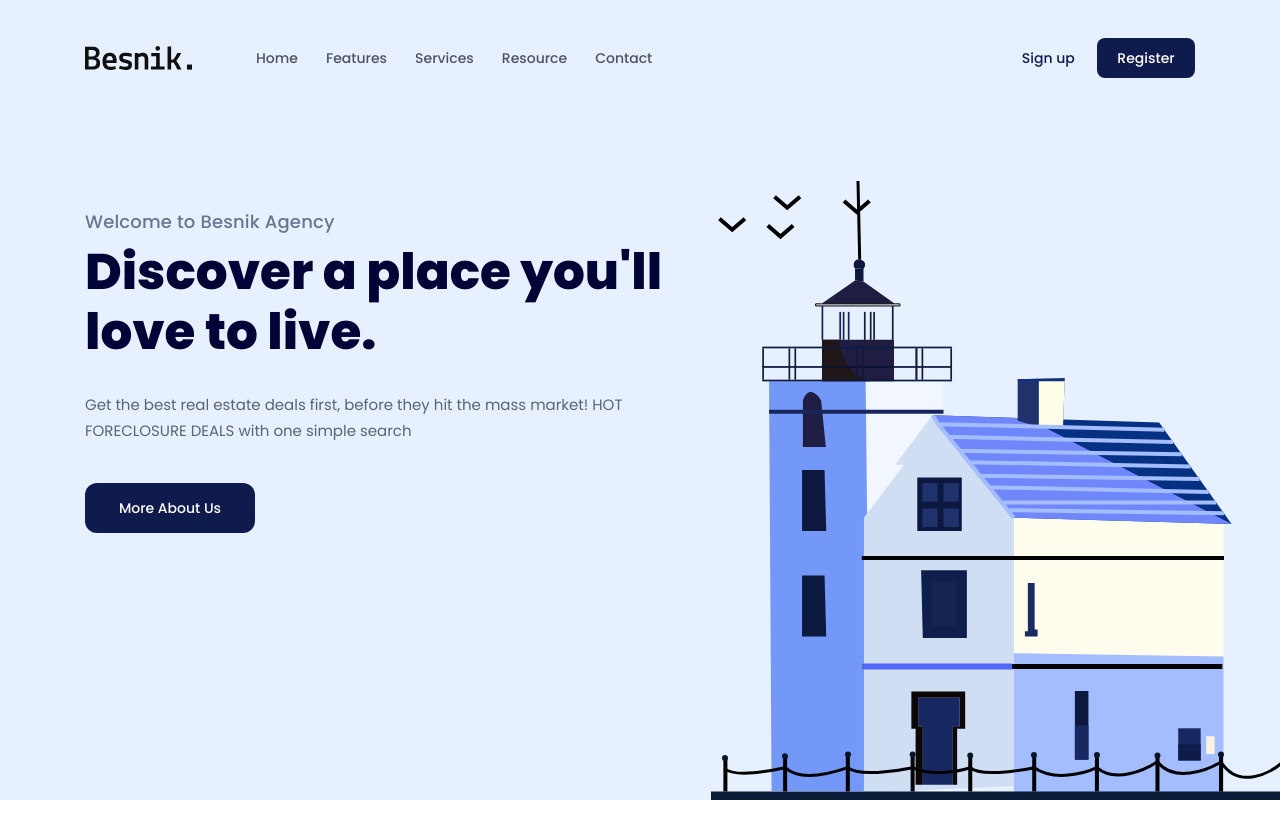
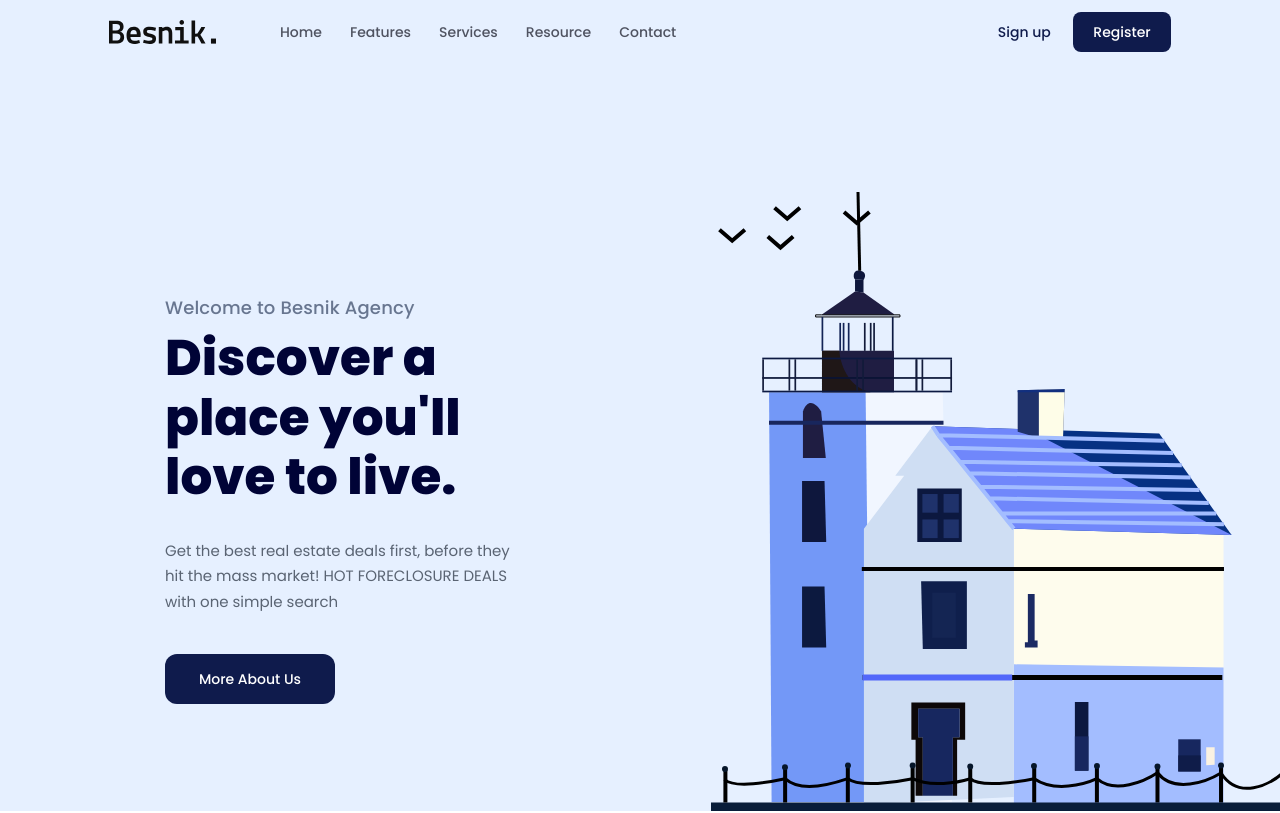
Before and after one commit to KhoaNguyenNe/Project_1, a plain HTML site: page index.html in a window 1280 px wide. Shown: the top 813 px of the page. Drawn offline with Linux system fonts and the light colour scheme.

Commit message:
Cải thiện header

```diff
--- a/assets/css/style.css
+++ b/assets/css/style.css
@@ -59,16 +59,25 @@ a {
 }
 
 /* Header */
-.header {
+.fixed-header {
+    background: #e6f0ff;
+    /* padding-top: 26px; */
+    position: sticky;
+    top: 0px;
+    z-index: 2;
+}
+
+.hero-wrap {
     position: relative;
     background: #e6f0ff;
-    height: 100vh;
+    height: 93.3vh;
 }
 
 .navbar {
     display: flex;
     align-items: center;
-    padding-top: 38px;
+    /* padding-top: 38px; */
+    padding: 12px 0px;
 }
 
 .navbar ul {
@@ -102,11 +111,12 @@ a {
 }
 
 .hero {
-    margin-top: 130px;
+    padding-top: 130px;
 }
 
 .hero .info {
     width: 53%;
+    padding: 100px 165px;
 }
 
 .hero .sub-title {
--- a/index.html
+++ b/index.html
@@ -13,8 +13,8 @@
     </head>
     <body>
         <main>
-            <!-- Header -->
-            <header class="header">
+            <header class="fixed-header">
+                <div class="content">
                     <div class="content">
                         <nav class="navbar">
                             <!-- Logo -->
@@ -35,7 +35,10 @@
                                 <a href="#!" class="btn action-btn">Register</a>
                             </div>
                         </nav>
-
+                </div>
+            </header>
+            <!-- Hero -->
+            <div class="hero-wrap">
                     <div class="hero">
                         <div class="info">
                             <p class="sub-title">Welcome to Besnik Agency</p class="desc">
@@ -60,7 +63,7 @@
                         class="hero-img"
                     />
                 </div>
-            </header>
+            </div>
 
             <!-- Clients -->
             <div class="clients">
```
Lines whose indentation alone changed are shown as unchanged.
